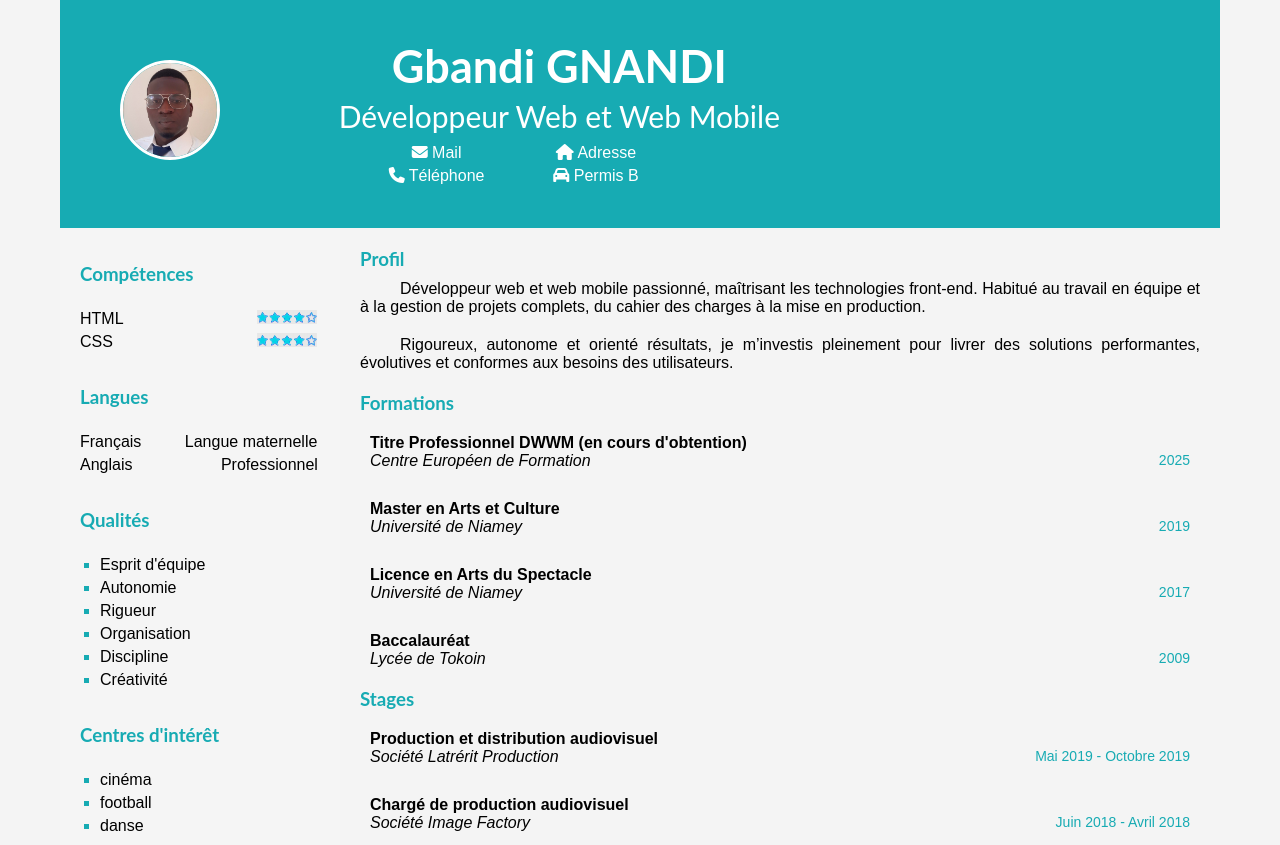
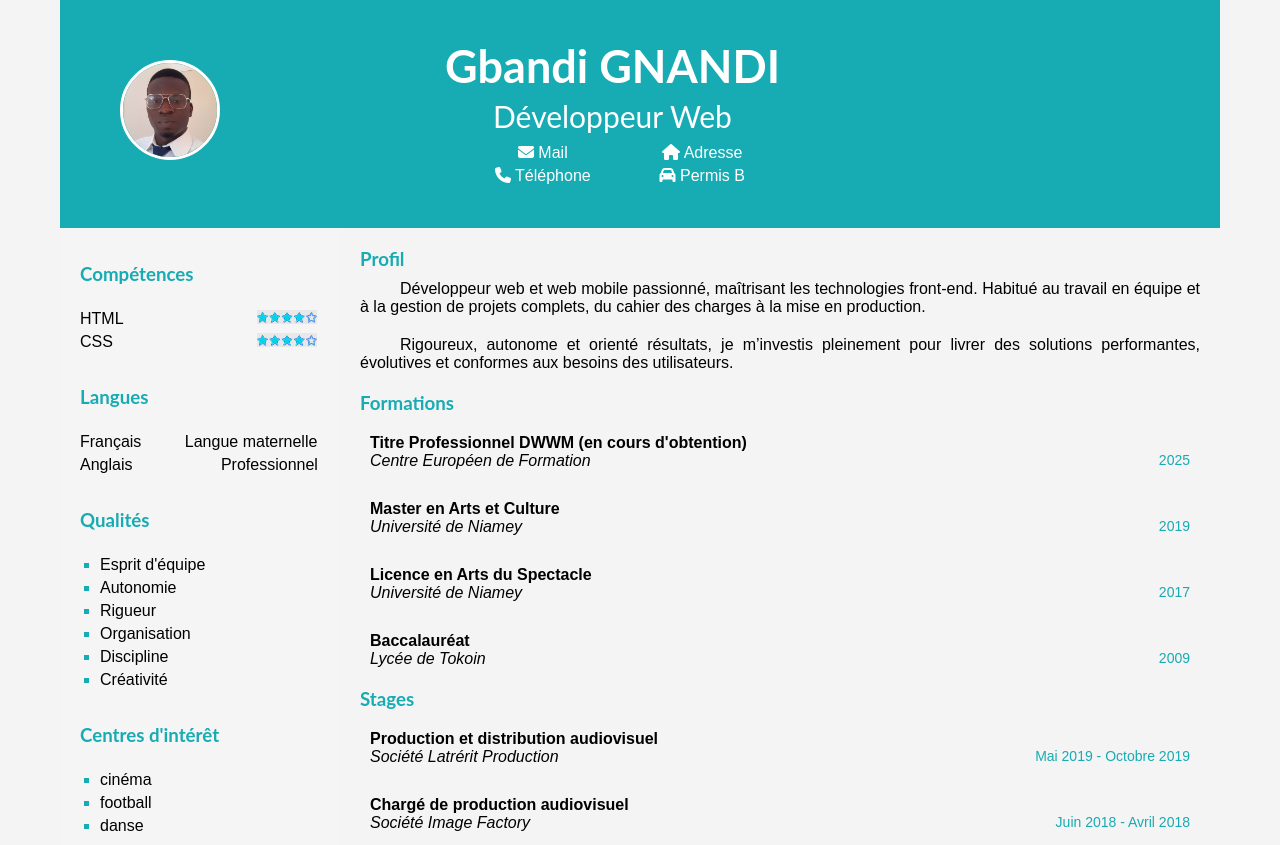
Before and after one commit to sevensage/Devoir2-GNANDI, a plain HTML site: page index.html in a window 1280 px wide. Shown: the top 845 px of the page. Drawn offline with Linux system fonts and the light colour scheme.

Commit message:
header info

```diff
--- a/index.html
+++ b/index.html
@@ -15,7 +15,7 @@
                 </a>
                 <div class="header-info">
                     <h1>Gbandi GNANDI</h1>
-                    <h2>Développeur Web et Web Mobile</h2>
+                    <h2>Développeur Web</h2>
                     <div class="contact">
                         <div>
                             <a href="mailto:moncv@gmail.com"><i class="fas fa-envelope"></i> Mail</a>
```
